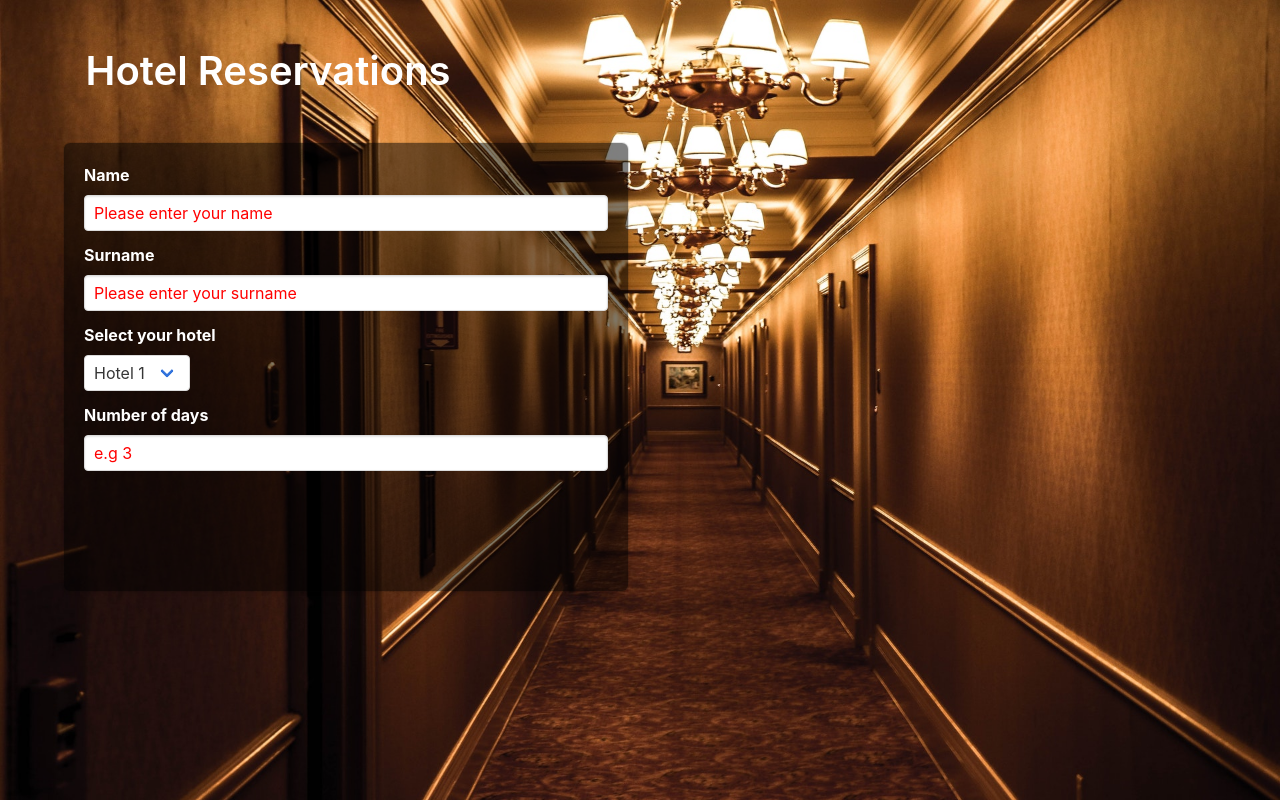
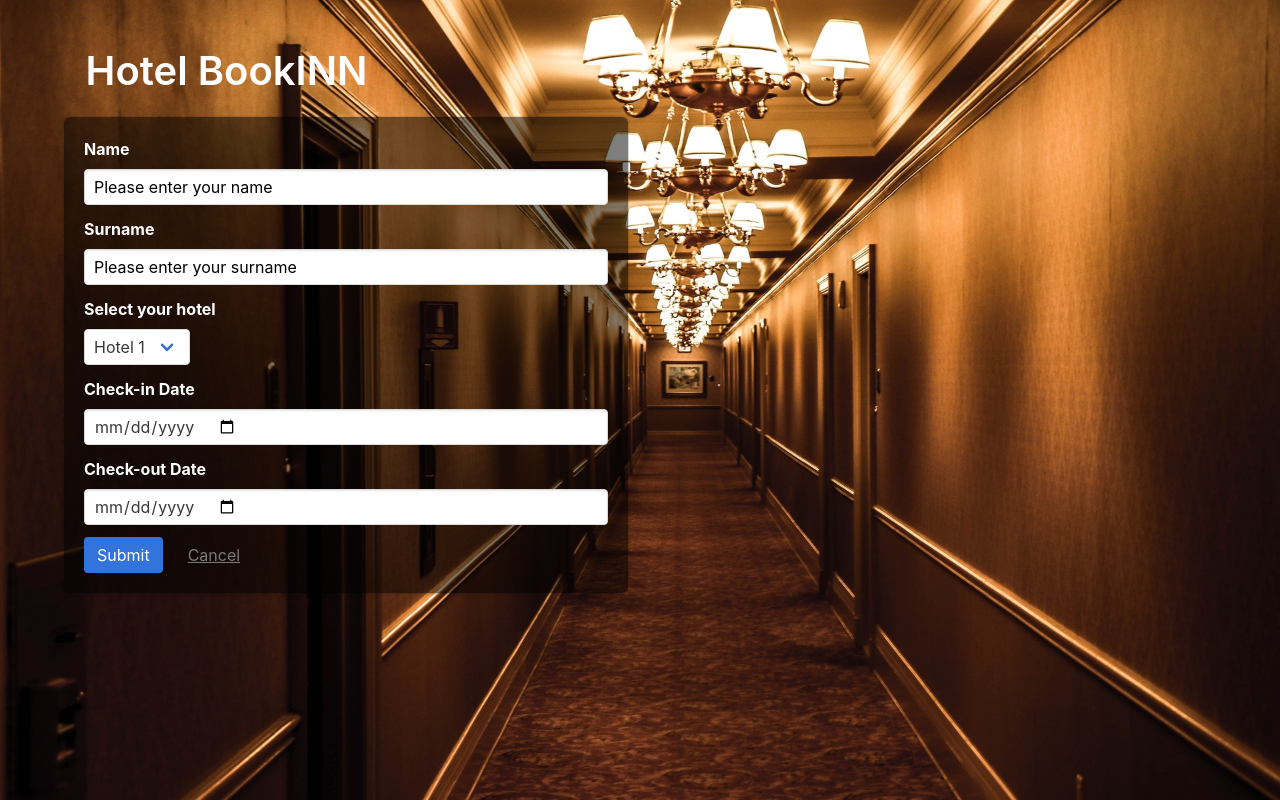
Before and after one commit to MarlonDemas/hotel-booking-form, a PHP site: page / in a window 1280 px wide. Run offline with PHP 8.4, Linux system fonts and the light colour scheme; some libraries are stand-ins or nearby versions.

Commit message:
added html5 dates to capture check-in and check-out times

```diff
--- a/index.php
+++ b/index.php
@@ -1,17 +1,43 @@
 <?php
     require_once "connect.php";
 
-    $sql = " CREATE TABLE IF NOT EXISTS hotel (
-             id INT AUTO_INCREMENT NOT NULL PRIMARY KEY,
-             GuestName VARCHAR(128),
-             HotelName VARCHAR(128),
-             NumDays INT";
+    $name = $surname = $hotel = $days = "";
+
+    $sql = "CREATE TABLE IF NOT EXISTS hotel (
+            id INT NOT NULL AUTO_INCREMENT PRIMARY KEY,
+            Name VARCHAR(128) NOT NULL,
+            Surname VARCHAR(128) NOT NULL,
+            HotelName VARCHAR(128) NOT NULL,
+            arriveDate VARCHAR(128) NOT NULL,
+            departDate VARCHAR(128) NOT NULL)";
+
+    if ($db_server->query($sql)) {
+    } else {
+        echo "Error: " . $sql . "<br>" . $db_server->error;
+    }
+
+    if (isset($_POST['submit'])) {
+        $name = $_POST['name'];
+        $surname = $_POST['surname'];
+        $hotel = $_POST['hotelname'];
+        $date1 = $_POST['date1'];
+        $date2 = $_POST['date2'];
+
+        $sql = "INSERT INTO hotel(Name, Surname, HotelName, NumDays) VALUES ('$name','$surname','$hotel','$date1','$date2')";
+
+        if ($db_server->query($sql)) {
+        } else {
+            echo "Error: " . $sql . "<br>" . $db_server->error;
+        }
+
+    }
 
 
 ?>
 
 <!DOCTYPE html>
 <html lang="en">
+
 <head>
     <meta charset="utf-8">
     <meta http-equiv="X-UA-Compatible" content="IE=edge">
@@ -33,14 +59,14 @@
                 background-color: rgba(0,0,0,0.5);
             }
             ::placeholder {
-                color: red !important;
+                color: black !important;
             }
         </style>
 </head>
+
 <body>
     <section class="section">
-            <h2 class="title is-2 has-text-white" style="margin-left: 5%">Hotel Reservations</h2>
-            <hr>
+        <h2 class="title is-2 has-text-white" style="margin-left: 5%">Hotel BookINN</h2>
         <div class="container">
             <div class="columns">
                 <div class="column is-half">
@@ -49,14 +75,14 @@
                             <div class="field">
                                 <label class="label has-text-white">Name</label>
                                 <p class="control">
-                                        <input class="input" type="text" placeholder="Please enter your name">
+                                    <input class="input" type="text" name="name" placeholder="Please enter your name">
                                 </p>
                             </div>
 
                             <div class="field">
                                 <label class="label has-text-white">Surname</label>
                                 <p class="control">
-                                        <input class="input" type="text" placeholder="Please enter your surname">
+                                    <input class="input" type="text" name="surname" placeholder="Please enter your surname">
                                 </p>
                             </div>
 
@@ -64,20 +90,36 @@
                                 <label class="label has-text-white">Select your hotel</label>
                                 <p class="control">
                                     <span class="select">
-                                    <select>
-                                        <option>Hotel 1</option>
-                                        <option>Hotel 2</option>
-                                        <option>Hotel 3</option>
+                                        <select name="hotelname">
+                                            <option value="Hotel 1">Hotel 1</option>
+                                            <option value="Hotel 2">Hotel 2</option>
+                                            <option value="Hotel 3">Hotel 3</option>
                                         </select>
                                     </span>
                                 </p>
                             </div>
 
-                                <div class="field" style="padding-bottom: 100px">
-                                    <label class="label has-text-white">Number of days</label>
+                            <div class="field">
+                                <label class="label has-text-white">Check-in Date</label>
                                 <p class="control">
-                                        <input class="input" type placeholder="e.g 3">
+                                    <input class="input" name="date1" type="date" placeholder="e.g 3">
                                 </p>
+                            </div>
+
+                            <div class="field">
+                                <label class="label has-text-white">Check-out Date</label>
+                                <p class="control">
+                                    <input class="input" name="date2" type="date" placeholder="e.g 3">
+                                </p>
+                            </div>
+
+                            <div class="field is-grouped">
+                                <div class="control">
+                                    <button class="button is-link" name="submit">Submit</button>
+                                </div>
+                                <div class="control">
+                                    <button class="button is-text has-text-grey">Cancel</button>
+                                </div>
                             </div>
 
                         </form>
@@ -87,4 +129,5 @@
         </div>
     </section>
 </body>
+
 </html>
```
Lines whose indentation alone changed are shown as unchanged.
